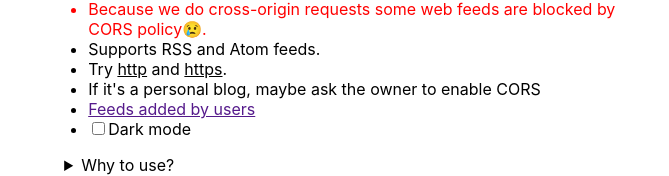
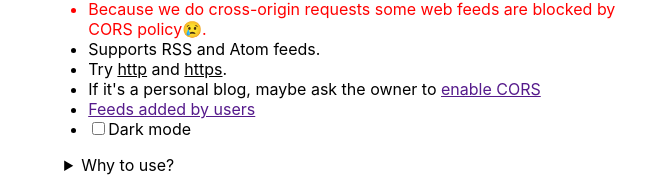
Before and after one commit to cofeed-19/cofeed-19.github.io, a Next.js app: page / in a window 1280 px wide. Both pictures are taken after a click on the heading "Usage". Shown: the part 155-331 px from the top of the page, without its empty margins (305-974 px from the left). Built offline with nearby package versions, Linux system fonts and the light colour scheme.

Commit message:
feat: add link to enable-cors

```diff
--- a/components/Header.tsx
+++ b/components/Header.tsx
@@ -1,6 +1,7 @@
 import Link from "next/link";
 import { ChangeEvent, useEffect, useState } from "react";
 import { setDarkMode, setLightMode } from "../utils";
+import { ExternalLink } from "./ExternalLink";
 
 export function Header() {
   const [isDarkMode, setIsDarkMode] = useState(false);
@@ -54,7 +55,13 @@ export function Header() {
           <li>
             Try <u>http</u> and <u>https</u>.
           </li>
-          <li>If it's a personal blog, maybe ask the owner to enable CORS</li>
+          <li>
+            If it's a personal blog, maybe ask the owner to{" "}
+            <ExternalLink
+              link={"https://enable-cors.org/server.html"}
+              title={"enable CORS"}
+            />
+          </li>
           <li>
             <Link href="/feeds">Feeds added by users</Link>
           </li>
```
